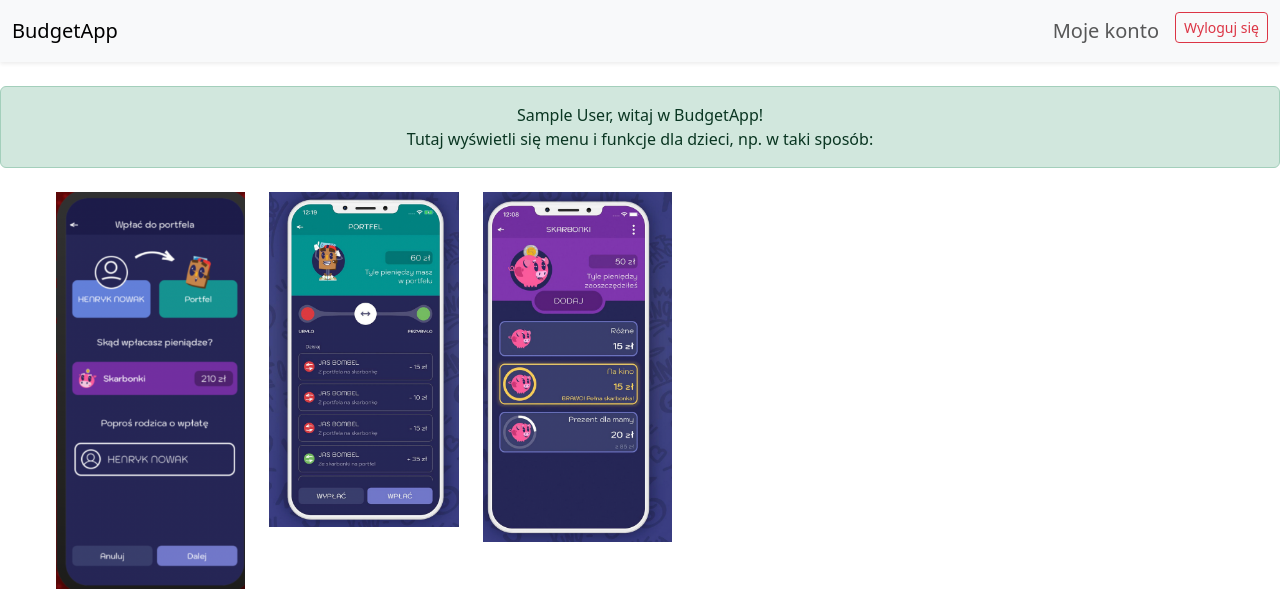
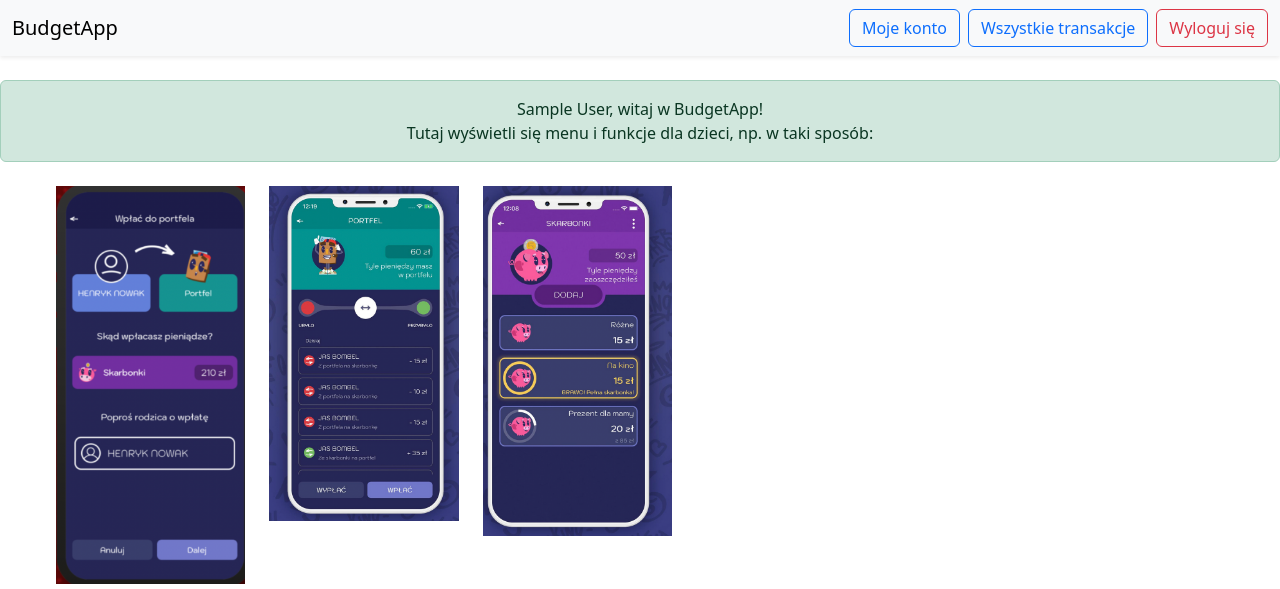
Before and after one commit to infoshareacademy/jpydzr7-team-1, a Django app: page /dashboard/ in a window 1280 px wide. Shown: the top 589 px of the page. Run offline with Django 5.2, Linux system fonts and the light colour scheme; the visitor is signed in with stand-in values (Sample User, id 1).

Commit message:
Extracted the navbar code into a separate template (`navbar.html`) for reusability. Updated multiple templates (`home.html`, `user_detail.html`, `dashboard.html`, and `base.html`) to include the new `navbar.html`. Removed redundant navbar code from individual templates for improved maintainability. Cleaned up unused transaction-related URL patterns in `urls.py`.

```diff
--- a/Budget_Project/Budget_Application/templates/base.html
+++ b/Budget_Project/Budget_Application/templates/base.html
@@ -1,4 +1,3 @@
-
 <!DOCTYPE html>
 {% load static %}
 <html lang="pl">
@@ -17,6 +16,7 @@
     {% block extra_styles %}{% endblock %}
 </head>
 <body>
+{% include 'navbar.html' %}
     <div class="container-fluid p-0">
         <div class="row g-0">
             <!-- Sidebar (boczne menu) -->
--- /dev/null
+++ b/Budget_Project/Budget_Application/templates/navbar.html
@@ -0,0 +1,41 @@
+<nav class="navbar navbar-expand-lg navbar-light bg-light shadow-sm">
+  <div class="container-fluid">
+    <a class="navbar-brand" href="{% url 'home' %}"> BudgetApp</a>
+    <button class="navbar-toggler" type="button" data-bs-toggle="collapse"
+            data-bs-target="#navbarNav" aria-controls="navbarNav" aria-expanded="false"
+            aria-label="Przełącz nawigację">
+      <span class="navbar-toggler-icon"></span>
+    </button>
+
+<div class="collapse navbar-collapse justify-content-end" id="navbarNav">
+  <ul class="navbar-nav gap-2">
+    {% if user.is_authenticated %}
+      <li class="nav-item">
+        {% if request.resolver_match.url_name == 'user_detail' %}
+          <span class="btn btn-outline-primary disabled">Moje konto</span>
+        {% else %}
+          <a class="btn btn-outline-primary" href="{% url 'user_detail' user.login %}">Moje konto</a>
+        {% endif %}
+    <li class="nav-item">
+      {% if request.resolver_match.url_name == 'all-user-transactions' %}
+        <span class="btn btn-outline-primary disabled">Wszystkie transakcje</span>
+      {% else %}
+        <a class="btn btn-outline-primary" href="{% url 'all-user-transactions' %}">Wszystkie transakcje</a>
+      {% endif %}
+    </li>
+
+        <li class="nav-item">
+          <a class="btn btn-outline-danger" href="{% url 'logout' %}">Wyloguj się</a>
+        </li>
+    {% else %}
+      <li class="nav-item">
+        <a class="btn btn-outline-primary" href="{% url 'create_user_no_family' %}">Zarejestruj się</a>
+      </li>
+      <li class="nav-item">
+        <a class="btn btn-primary" href="{% url 'login' %}">Zaloguj się</a>
+      </li>
+    {% endif %}
+  </ul>
+</div>
+  </div>
+</nav>
--- a/Budget_Project/Budget_Application/templates/users_test/dashboard.html
+++ b/Budget_Project/Budget_Application/templates/users_test/dashboard.html
@@ -5,27 +5,22 @@
     <meta charset="UTF-8">
     <title>Dashboard</title>
     <link href="https://cdn.jsdelivr.net/npm/bootstrap@5.3.0/dist/css/bootstrap.min.css" rel="stylesheet">
-
     <style>
         .form-container {
             width: 40%;
         }
-
         .form-control {
             margin-bottom: 15px;
         }
-
         .image-container {
             width: 50%;
         }
-
         .image-container img {
             width: 190%;
             height: auto;
             margin-left: 20px;
             object-fit: contain;
         }
-
         .helptext {
             font-size: 12px;
             color: gray;
@@ -35,35 +30,8 @@
     </style>
 </head>
 <body>
-{% if user.is_authenticated %}
-<nav class="navbar navbar-expand-lg navbar-light bg-light shadow-sm">
-  <div class="container-fluid">
-    <a class="navbar-brand" href="#" >BudgetApp</a>
-    <button class="navbar-toggler" type="button" data-bs-toggle="collapse"
-            data-bs-target="#navbarNav" aria-controls="navbarNav" aria-expanded="false"
-            aria-label="Przełącz nawigację">
-      <span class="navbar-toggler-icon"></span>
-    </button>
+    {% include 'navbar.html' %}
 
-    <div class="collapse navbar-collapse" id="navbarNav">
-      <ul class="navbar-nav gap-2 mx-auto">
-
-      </ul>
-        <ul class="navbar-nav ms-auto">
-          <li class="nav-item">
-            <a class="nav-link fs-5" href="{% url 'user_detail' login=user.login %}">Moje konto</a>
-          </li>
-          <li class="nav-item">
-            <form method="post" action="{% url 'logout' %}">
-              {% csrf_token %}
-              <button class="btn btn-outline-danger btn-sm mt-1 ms-2" type="submit">Wyloguj się</button>
-            </form>
-          </li>
-        </ul>
-      {% endif %}
-    </div>
-  </div>
-</nav>
     <br>
     {% if show_welcome %}
       <div class="alert alert-success text-center">
@@ -97,7 +65,6 @@
         {% else %}
             <p>Nieznana rola użytkownika.</p>
         {% endif %}
-
     </div>
 </body>
 </html>
--- a/Budget_Project/Budget_Application/urls.py
+++ b/Budget_Project/Budget_Application/urls.py
@@ -5,14 +5,6 @@
     AllUserTransactionsView,
     AllUserExpensesView,
     AllUserIncomesView,
-    AllUserTransactionsByDateRangeView,
-    AllTransactionsFromDateView,
-    AllTransactionsToDateView,
-    ExpensesFromDateView,
-    ExpensesToDateView,
-    IncomesFromDateView,
-    IncomesToDateView,
-    UserTransactionsByDateRangeView,
     MyPasswordResetView,
     filtered_transactions
 )
```
Also changed, not shown: Budget_Project/Budget_Application/templates/users_test/home.html (+6 -24 lines), Budget_Project/Budget_Application/templates/users_test/user_detail.html (+2 -23 lines). Lines whose indentation alone changed are shown as unchanged.
